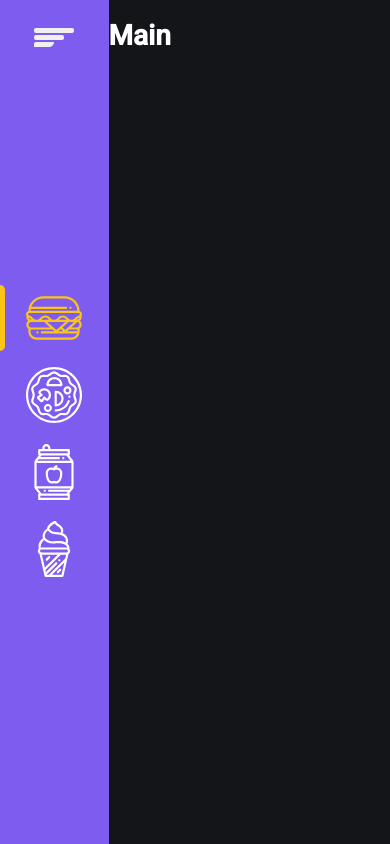
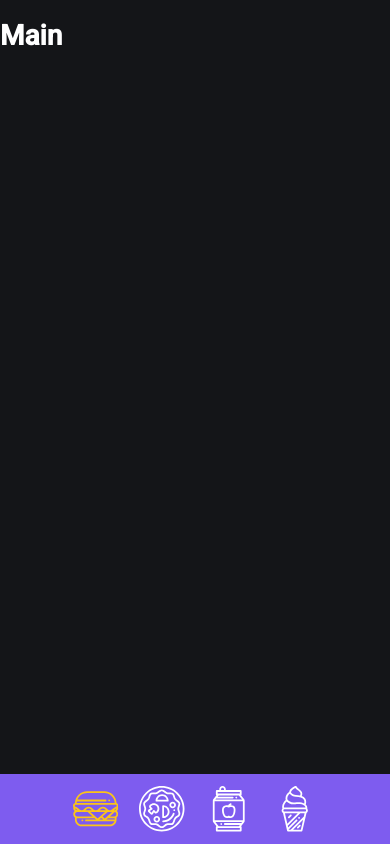
Before and after one commit to Davvi-Duarte/sistemafood, a React (Create React App) app: page / in a window 390 px wide. Built offline with nearby package versions, Linux system fonts and the light colour scheme.

Commit message:
Modificando para mobile

```diff
--- a/src/components/Sidebar/styles.ts
+++ b/src/components/Sidebar/styles.ts
@@ -21,6 +21,9 @@
   align-items: center;
 
   transition: width 0.3s;
+
+
+
 
   button {
     background: none;
@@ -92,4 +95,54 @@
       }
     }
   }
+
+  @media (max-width: 720px) {
+     position: fixed;
+     left: 0;
+     right: 0;
+    bottom: 0;
+    z-index: 999;
+
+    width: 100%;
+    height: 5rem;
+    overflow-y: auto;
+    padding: 0 0;
+
+    button {
+      display: none;
+    }
+
+    nav{
+      height: 100%;
+
+      ul {
+      flex-direction: row;
+      align-items: center;
+      }
+
+      li {
+        a {
+          flex-direction: column;
+          padding: 0rem;
+
+          svg{
+          width: 3.25rem;
+          height: 3.25rem;
+          }
+
+          span{
+          display: none;
+          }
+
+          &.active {
+            &::after {
+              display: none;
+            }
+          }
+        }
+      }
+    }
+  }
+
+
 `
```
